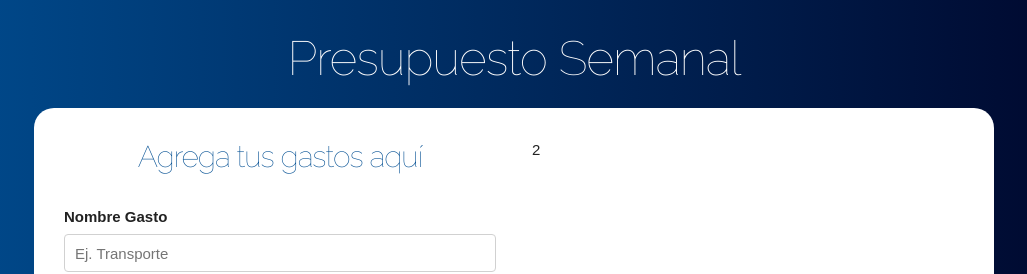
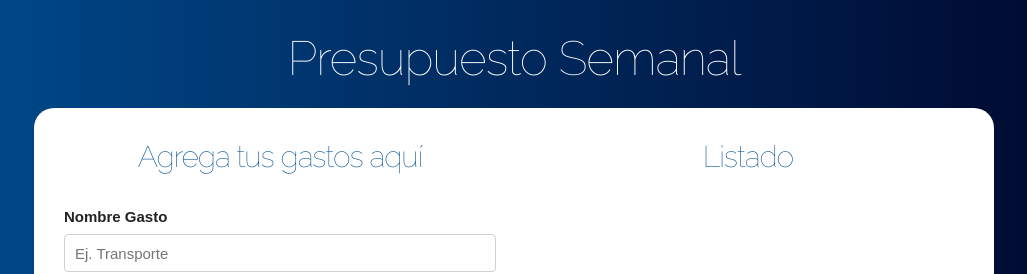
Before and after one commit to bryan2811/presupuesto-curso-react, a React (Create React App) app: page / in a window 1280 px wide. Both pictures are taken after typing "5" into the empty fields and a click on the input "Definir Presupuesto". Shown: the top 274 px of the page, without its empty margins (126-1153 px from the left). Built offline with nearby package versions, Linux system fonts and the light colour scheme.

Commit message:
Agregando los gastos en la interfaz

```diff
--- a/src/App.js
+++ b/src/App.js
@@ -1,6 +1,7 @@
 import React, { Fragment, useState } from 'react';
 import Pregunta from './Components/Pregunta';
 import Formulario from './Components/Formulario';
+import Listado from './Components/Listado'
 
 function App() {
 
@@ -46,7 +47,9 @@
                     </div>
 
                     <div className="one-half column">
-                      2
+                      <Listado
+                        gastos={gastos}
+                      />
                     </div>
                   </div>
                 )
--- /dev/null
+++ b/src/Components/Gasto.js
@@ -0,0 +1,14 @@
+import React from 'react';
+
+const Gasto = ({gasto}) => (
+    <li className="gastos">
+        <p>
+            {gasto.nombre}
+
+            <span className="gasto">$ {gasto.cantidad} </span>
+
+        </p>
+    </li>
+ );
+
+export default Gasto;
--- /dev/null
+++ b/src/Components/Listado.js
@@ -0,0 +1,16 @@
+import React from 'react';
+import Gasto from './Gasto'
+
+const Listado = ({gastos}) =>  (
+    <div className="gastos-realizados">
+        <h2>Listado</h2>
+        {gastos.map(gasto => (
+            <Gasto
+                key={gasto.id}
+                gasto={gasto}
+            />
+        ))}
+    </div>
+ );
+
+export default Listado;
```
